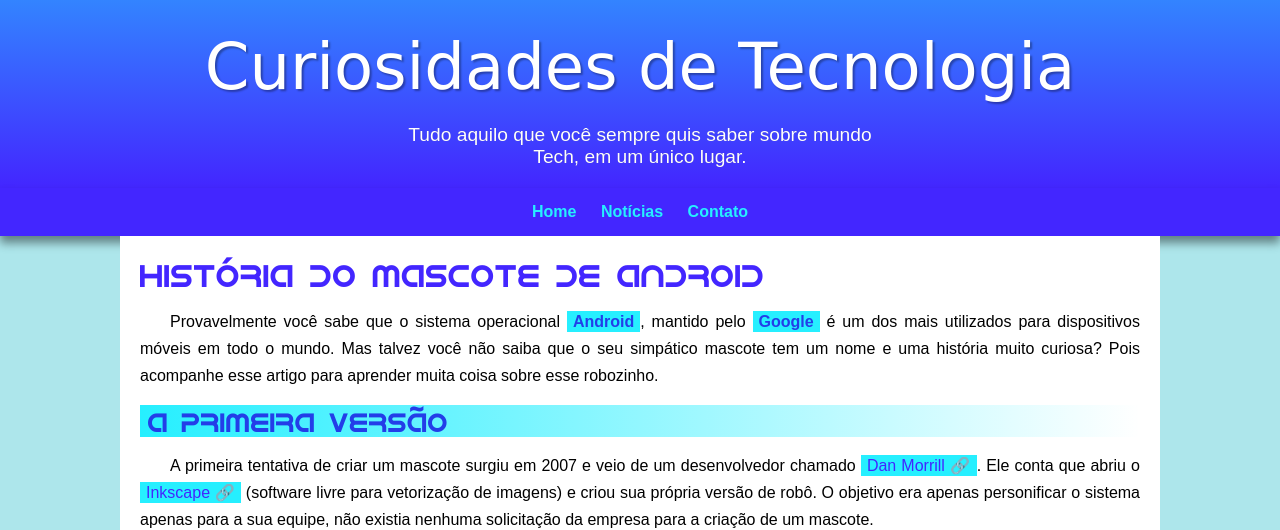
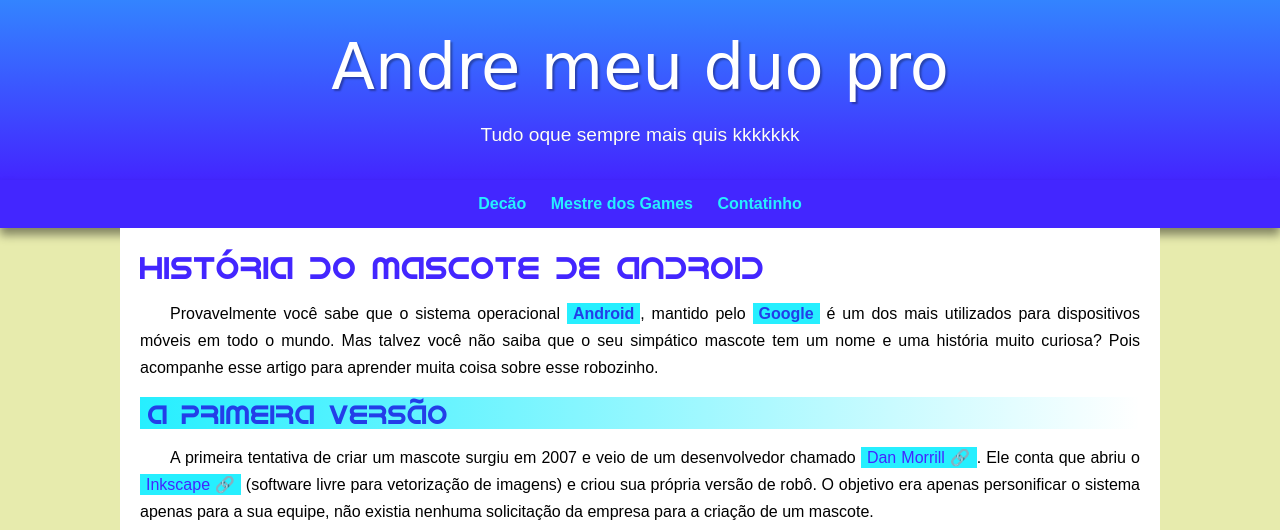
Before and after one commit to FabricioJDev/projetoandroid, a plain HTML site: page index.html in a window 1280 px wide. Shown: the top 530 px of the page. Drawn offline with Linux system fonts and the light colour scheme.

Commit message:
zuera com Deco

```diff
--- a/estilo/style.css
+++ b/estilo/style.css
@@ -6,7 +6,7 @@
     font-weight: normal;
 }
 :root {
-    --cor0:#ADE6EB;
+    --cor0:#e7ebad;
     --cor1:#26EFFF;
     --cor2:#23A6E8;
     --cor3:#3384FF;
--- a/index.html
+++ b/index.html
@@ -10,14 +10,14 @@
 </head>
 <body>
     <header>
-        <h1>Curiosidades de Tecnologia</h1>
-        <p>Tudo aquilo que você sempre quis saber sobre mundo Tech, em um único lugar.</p>
+        <h1>Andre meu duo pro</h1>
+        <p>Tudo oque sempre mais quis kkkkkkk</p>
 
     </header>
     <nav>
-        <a href="#">Home</a>
-        <a href="#">Notícias</a>
-        <a href="#">Contato</a>
+        <a href="#">Decão</a>
+        <a href="#">Mestre dos Games</a>
+        <a href="#">Contatinho</a>
     </nav>
     <main>
         <article>
```
